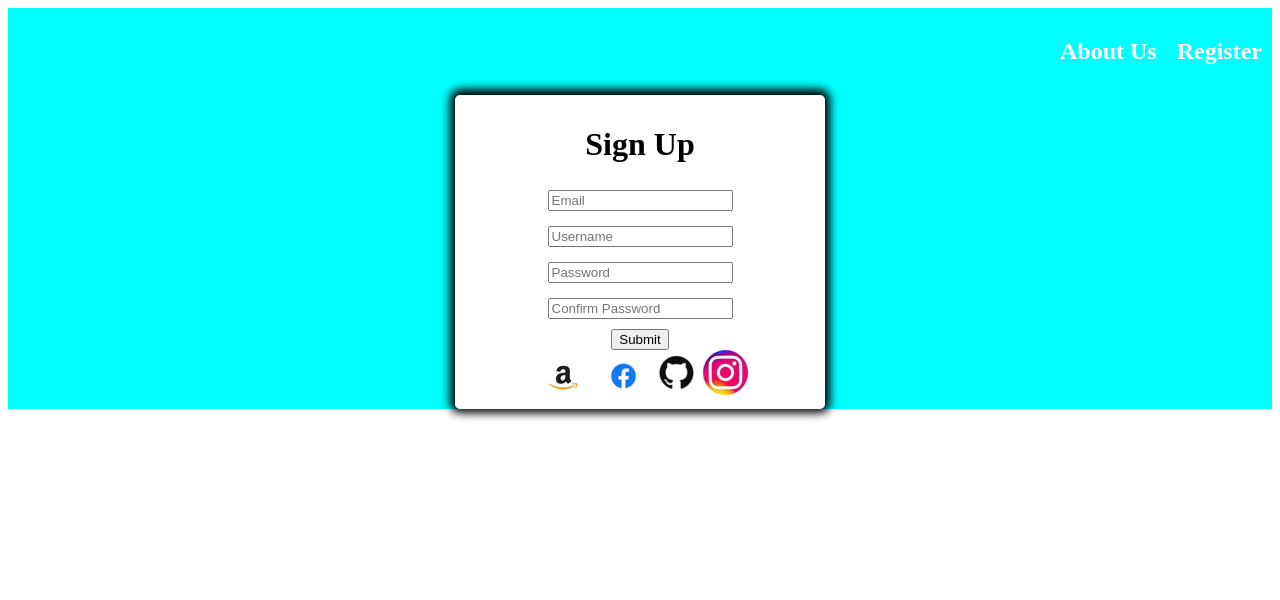
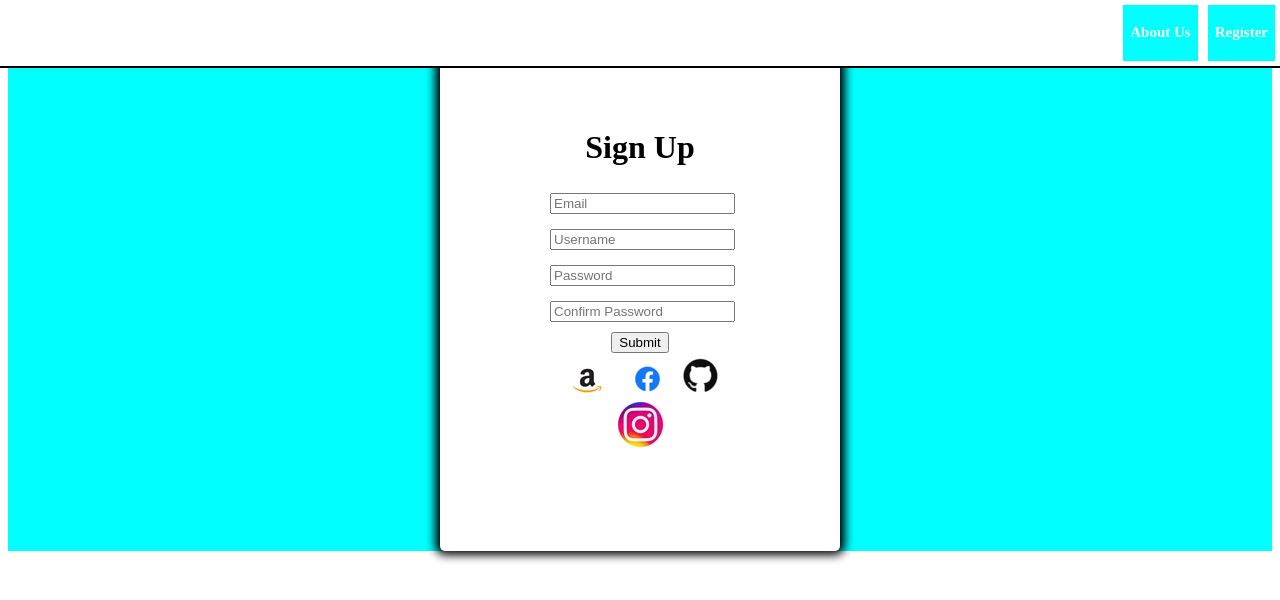
Before and after one commit to ClayBurnette/FormsExample, a plain HTML site: page index.html in a window 1280 px wide. Drawn offline with Linux system fonts and the light colour scheme; files whose address does not match are found by name.

Commit message:
Style adjust

```diff
--- a/index.html
+++ b/index.html
@@ -9,6 +9,7 @@
         <title>Forms Example</title>
     </head>
 
+    <div class="nav">
         <div class="navigation">
             <nav>
                 <h2>Register</h2>
@@ -17,6 +18,7 @@
         <div class="navigation1">
             <h2>About Us</h2>
             </nav>
+        </div>
     </div>
 
     <body>
@@ -63,4 +65,5 @@
 </div>
 </form>
 </body>
+
 </html>
--- a/style.css
+++ b/style.css
@@ -2,43 +2,54 @@
     background-color:aqua;
 }
 
+.nav {
+  width: 100%;
+  background-color: white;
+  position: fixed;
+  top: 0;
+  left: 0;
+  right: 0;
+  border-bottom: 2px solid #000;
+}
+
+
 .navigation {
-    display: flex;
-    flex-grow: 1;
-    min-height: 10px;
-    align-items: right;
-    float: right;
-    padding: 5px;
-    margin: 5px;
-    color: white;
+  background-color: aqua;
+  border: none;
+  color: white;
+  padding: 7px 7px;
+  text-align: center;
+  text-decoration: none;
+  display: inline-block;
+  font-size: 10px;
+  float: right;
+  margin: 5px;
   }
 
   .navigation1 {
-    display: flex;
-    flex-grow: 1;
-    min-height: 10px;
-    align-items: right;
+    background-color: aqua;
+    border: none;
+    color: white;
+    padding: 7px 7px;
+    text-align: center;
+    text-decoration: none;
+    display: inline-block;
+    font-size: 10px;
     float: right;
-    padding: 5px;
     margin: 5px;
-    color: white;
-
   }
 
   .form {
     background-color: white;
-    max-width: 350px;
-    display: block;
-    flex-direction: column;
-    padding: 10px;
-    margin: 0 auto;
+    max-width: 200px;
+    padding: 100px;
+    margin: 0px auto;
     margin-bottom: 10px;
     border-radius: 5px;
-    z-index: 2;
-    float: center;
-    clear: right;
     box-shadow: 0px -1px 10px 5px black;
     text-align: center;
+
+
   }
 
 .email {
```
Lines whose indentation alone changed are shown as unchanged.
